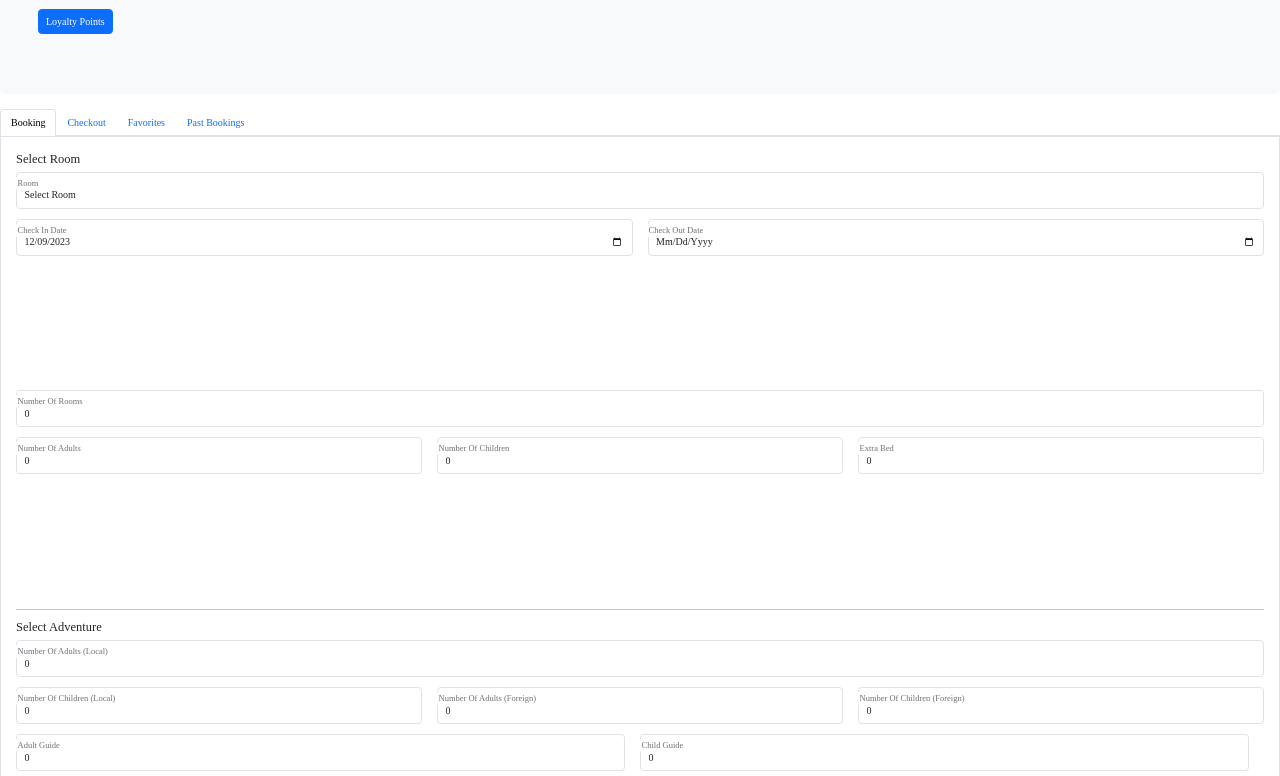
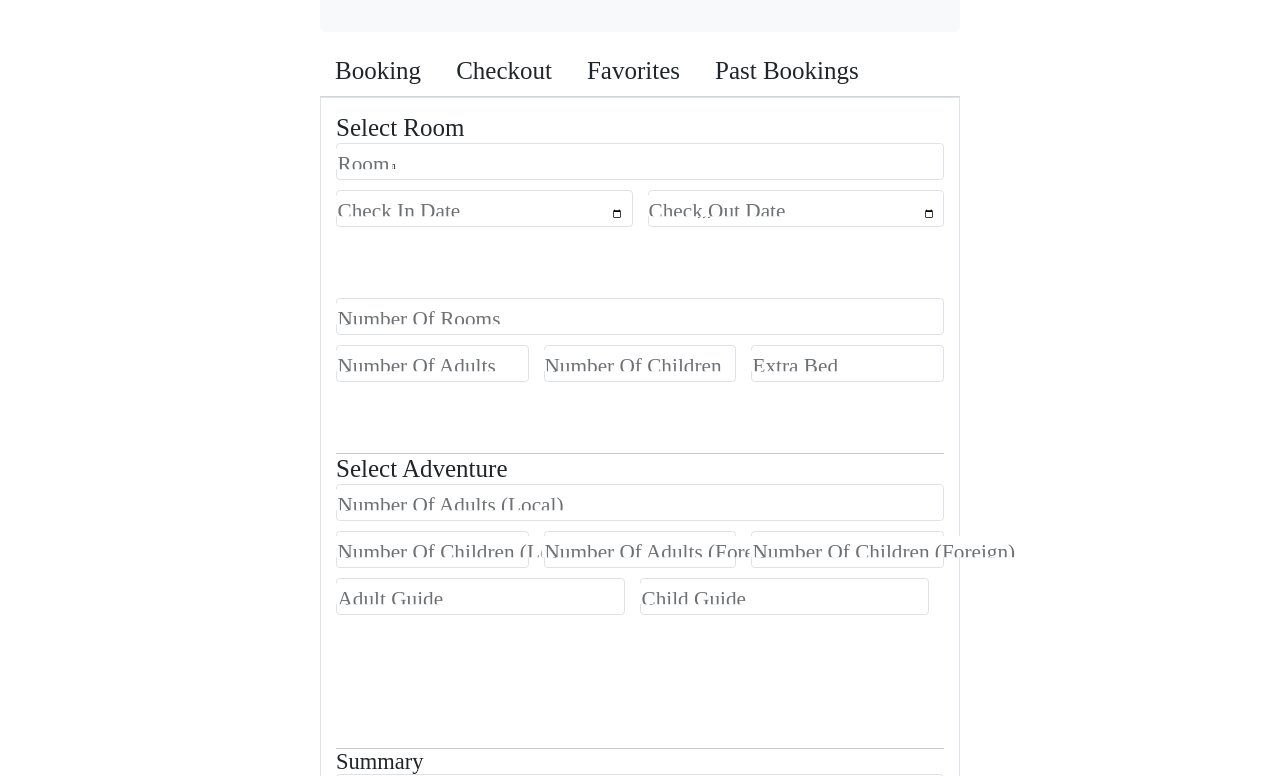
Before and after one commit to nehara1/sherton-demo, a plain HTML site: page booking.html in a window 1280 px wide. Shown: the part 244-1020 px from the top of the page. Drawn offline with nearby package versions, Linux system fonts and the light colour scheme.

Commit message:
update
update

```diff
--- a/booking.html
+++ b/booking.html
@@ -13,6 +13,7 @@
   <script src="//unpkg.com/alpinejs" defer></script>
   <link href="https://cdn.jsdelivr.net/npm/bootstrap@5.3.2/dist/css/bootstrap.min.css" rel="stylesheet"
     integrity="sha384-T3c6CoIi6uLrA9TneNEoa7RxnatzjcDSCmG1MXxSR1GAsXEV/Dwwykc2MPK8M2HN" crossorigin="anonymous">
+  <script src="https://cdn.tailwindcss.com"></script>
 
 
 
@@ -21,7 +22,6 @@
 </head>
 
 <body>
-
 
   <div>
     <header class="header">
@@ -43,13 +43,10 @@
 
   </div>
 
+  <div id="_app" x-data="_app" class="fullbody">
 
-  <body>
-
-    <div id="_app" x-data="_app" class="container3">
-
-      <div class="mt-4">
-        <div class="p-5 mb-4 bg-body-tertiary rounded-3" x-data="{ showLoyaltyPoints: false, loyality_points: 0 }">
+    <div class="mt-4 ">
+      <div class="p-100 mb-4 bg-body-tertiary rounded-3" x-data="{ showLoyaltyPoints: false, loyality_points: 0 }">
         <div class="container-fluid py-5">
           <h1 class="display-5 fw-bold">Welcome to Sheraton Maldives</h1>
           <p class="col-md-8 fs-4">
@@ -58,8 +55,6 @@
           <button @click="showLoyaltyPoints = !showLoyaltyPoints" class="btn btn-primary">
             Loyalty Points
           </button>
-
-            <!-- Loyalty points section toggled based on showLoyaltyPoints variable -->
           <p x-show="showLoyaltyPoints">
             You have <span x-text="loyality_points"></span> loyalty points
           </p>
@@ -67,23 +62,34 @@
       </div>
 
 
-        <ul class="nav nav-tabs">
-          <li class="nav-item" x-on:click="tab = 1">
-            <a class="nav-link" x-bind:class="tab == 1 ? 'active' : ''" aria-current="page" href="#">
+
+      <ul class="flex border-b border-gray-300">
+        <li class="mr-2" x-on:click="tab = 1">
+          <a class=" bigtab py-2 px-4 block border-b-2 border-transparent hover:border-blue-500 focus:outline-none {{ tab === 1 ? 'border-blue-500' : '' }}"
+            href="#">
             Booking
           </a>
         </li>
-          <li class="nav-item" x-bind:class="tab == 2 ? 'active' : ''" x-on:click="tab = 2">
-            <a class="nav-link" href="#">Checkout</a>
+        <li class="mr-2" x-on:click="tab = 2">
+          <a class=" bigtab py-2 px-4 block border-b-2 border-transparent hover:border-blue-500 focus:outline-none {{ tab === 2 ? 'border-blue-500' : '' }}"
+            href="#">
+            Checkout
+          </a>
         </li>
-          <li class="nav-item" x-bind:class="tab == 3 ? 'active' : ''" x-on:click="tab = 3">
-            <a class="nav-link" href="#">Favorites</a>
+        <li class="mr-2" x-on:click="tab = 3">
+          <a class=" bigtab py-2 px-4 block border-b-2 border-transparent hover:border-blue-500 focus:outline-none {{ tab === 3 ? 'border-blue-500' : '' }}"
+            href="#">
+            Favorites
+          </a>
         </li>
-          <li class="nav-item" x-bind:class="tab == 4 ? 'active' : ''" x-on:click="tab = 4">
-            <a class="nav-link" href="#">Past Bookings</a>
+        <li x-on:click="tab = 4">
+          <a class=" bigtab py-2 px-4 block border-b-2 border-transparent hover:border-blue-500 focus:outline-none {{ tab === 4 ? 'border-blue-500' : '' }}"
+            href="#">
+            Past Bookings
+          </a>
         </li>
       </ul>
-        <div class="border border-1 p-4">
+      <div class="border border-gray-300 p-4">
         <div x-show="tab === 1">
 
           <h5>
@@ -92,41 +98,44 @@
 
           <div class="row">
             <div class="form-floating mb-3 col-12">
-                <select type="date" x-model="booking.room_cost" class="form-control" id="room">
-                  <option value="0">Select Room</option>
+              <select type="date" x-model="booking.room_cost" class="form-control" id="room ">
+                <option value="0" disabled>Select Room</option>
                 <option value="25000">Delux Rooms</option>
                 <option value="35000">Delux Guest Rooms</option>
                 <option value="40000">Superior Cottage Rooms</option>
               </select>
-                <label for="room" class>Room</label>
+              <label for="room" class="rommer12">Room</label>
             </div>
             <div class="form-floating mb-3 col">
-                <input type="date" x-model="booking.checkin" class="form-control" id="check-in" />
+              <input type="date" x-model="booking.checkin" class="form-control" id="check-in" min="0" max="100" />
               <label for="check-in">Check In Date</label>
             </div>
             <div class="form-floating mb-3 col">
-                <input type="date" x-model="booking.checkout" class="form-control" id="check-out" />
+              <input type="date" x-model="booking.checkout" class="form-control" id="check-out" min="0" max="100" />
               <label for="check-out">Check Out Date</label>
             </div>
           </div>
 
           <div class="row">
             <div class="form-floating mb-3 col-12">
-                <input x-model="booking.number_of_rooms" type="number" class="form-control" id="number-of-rooms" />
+              <input x-model="booking.number_of_rooms" type="number" class="form-control" id="number-of-rooms" min="0"
+                max="100" />
               <label for="number-of-rooms">Number of Rooms</label>
             </div>
             <div class="form-floating mb-3 col">
-                <input x-model="booking.number_of_adults" type="number" class="form-control" id="number-of-adults" />
+              <input x-model="booking.number_of_adults" type="number" class="form-control" id="number-of-adults" min="0"
+                max="100" />
               <label for="number-of-adults">Number of Adults</label>
             </div>
             <div class="form-floating mb-3 col">
-                <input x-model="booking.number_of_children" type="number" class="form-control"
-                  id="number-of-children" />
+              <input x-model="booking.number_of_children" type="number" class="form-control" id="number-of-children"
+                min="0" max="100" />
               <label for="number-of-children">Number of Children</label>
             </div>
             <div class="form-floating mb-3 col">
-                <input x-model="booking.extra_bed" type="number" class="form-control" id="number-of-children" />
-                <label for="number-of-children" value="3000">Extra Bed</label>
+              <input x-model="booking.extra_bed" type="number" class="form-control" id="number-of-children" min="0"
+                max="10" />
+              <label for="number-of-children">Extra Bed</label>
             </div>
           </div>
 
@@ -139,32 +148,34 @@
           <div class="row">
             <div class="form-floating mb-3 col-12">
               <input x-model="booking.adventure.number_of_adults_local" type="number" class="form-control"
-                  id="number-of-adults-local" />
+                id="number-of-adults-local" min="0" max="100" />
               <label for="number-of-adults-local">Number of Adults (Local)</label>
             </div>
             <div class="form-floating mb-3 col">
               <input x-model="booking.adventure.number_of_children_local" type="number" class="form-control"
-                  id="number-of-children-local" />
+                id="number-of-children-local" min="0" max="100" />
               <label for="number-of-children-local">Number of Children (Local)</label>
             </div>
             <div class="form-floating mb-3 col">
               <input x-model="booking.adventure.number_of_adults_foreign" type="number" class="form-control"
-                  id="number-of-adults-foreign" />
+                id="number-of-adults-foreign" min="0" max="100" />
               <label for="number-of-adults-foreign">Number of Adults (Foreign)</label>
             </div>
             <div class="form-floating mb-3 col">
               <input x-model="booking.adventure.number_of_children_foreign" type="number" class="form-control"
-                  id="number-of-children-foreign" />
+                id="number-of-children-foreign" min="0" max="100" />
               <label for="number-of-children-foreign">Number of Children (Foreign)</label>
             </div>
 
             <div class="col-12 row">
               <div class="form-floating mb-3 col">
-                  <input x-model="booking.adventure.adult_guide" type="number" class="form-control" id="adult-guide" />
+                <input x-model="booking.adventure.adult_guide" type="number" class="form-control" id="adult-guide"
+                  min="0" max="100" />
                 <label for="adult-guide">Adult Guide</label>
               </div>
               <div class="form-floating mb-3 col">
-                  <input x-model="booking.adventure.child_guide" type="number" class="form-control" id="child-guide" />
+                <input x-model="booking.adventure.child_guide" type="number" class="form-control" id="child-guide"
+                  min="0" max="100" />
                 <label for="child-guide">Child Guide</label>
               </div>
             </div>
@@ -175,7 +186,7 @@
 
           <hr>
 
-            <h5>
+          <h5 class="sumarry text-4xl">
             Summary
           </h5>
 
@@ -327,8 +338,7 @@
                 <label for="card-holder">Card Holder</label>
               </div>
               <div class="form-floating mb-3 col">
-                  <input x-mask="99/99" x-model="booking.expiry_date" type="text" class="form-control"
-                    id="expiry-date" />
+                <input x-mask="99/99" x-model="booking.expiry_date" type="text" class="form-control" id="expiry-date" />
                 <label for="expiry-date">Expiry Date</label>
               </div>
             </div>
@@ -349,7 +359,7 @@
             Favorites
           </h5>
 
-            <table class="table table-bordered">
+          <!-- <table class="table table-bordered">
               <thead>
                 <tr>
                   <th scope="col">Check In</th>
@@ -392,7 +402,52 @@
                   </tr>
                 </template>
               </tbody>
+            </table> -->
+          <table class="table table-bordered w-full">
+            <thead class="bg-gray-200">
+              <tr>
+                <th scope="col" class="px-4 py-2">Check In</th>
+                <th scope="col" class="px-4 py-2">Check Out</th>
+                <th scope="col" class="px-4 py-2">Room Cost</th>
+                <th scope="col" class="px-4 py-2">Number of Rooms</th>
+                <th scope="col" class="px-4 py-2">Number of Adults</th>
+                <th scope="col" class="px-4 py-2">Number of Children</th>
+                <th scope="col" class="px-4 py-2">Extra Bed</th>
+                <th scope="col" class="px-4 py-2">Promo Code</th>
+                <th scope="col" class="px-4 py-2">Total Cost</th>
+                <th scope="col" class="px-4 py-2">Discount Percentage</th>
+                <th scope="col" class="px-4 py-2">Total Discount</th>
+                <th scope="col" class="px-4 py-2">Final Total</th>
+                <th scope="col" class="px-4 py-2">Total Adventure Cost</th>
+                <th scope="col" class="px-4 py-2">Actions</th>
+              </tr>
+            </thead>
+            <tbody>
+              <template x-for="(booking, index) in favorites" :key="booking">
+                <tr class="border-b">
+                  <td class="px-4 py-2" x-text="booking.checkin"></td>
+                  <td class="px-4 py-2" x-text="booking.checkout"></td>
+                  <td class="px-4 py-2" x-text="booking.room_cost"></td>
+                  <td class="px-4 py-2" x-text="booking.number_of_rooms"></td>
+                  <td class="px-4 py-2" x-text="booking.number_of_adults"></td>
+                  <td class="px-4 py-2" x-text="booking.number_of_children"></td>
+                  <td class="px-4 py-2" x-text="booking.extra_bed"></td>
+                  <td class="px-4 py-2" x-text="booking.promo_code"></td>
+                  <td class="px-4 py-2" x-text="booking.total_cost"></td>
+                  <td class="px-4 py-2" x-text="booking.discount_percentage"></td>
+                  <td class="px-4 py-2" x-text="booking.total_discount"></td>
+                  <td class="px-4 py-2" x-text="booking.final_total"></td>
+                  <td class="px-4 py-2" x-text="booking.final_adventure_cost"></td>
+                  <td class="px-4 py-2">
+                    <button class="btn btn-primary" x-on:click="bookFavorite(index)">
+                      Book Now
+                    </button>
+                  </td>
+                </tr>
+              </template>
+            </tbody>
           </table>
+
 
         </div>
         <div x-show="tab === 4">
@@ -449,6 +504,7 @@
 <script src="js/global.js"></script>
 
 
-</body>
+
+
 
 </html>
--- a/css/style.css
+++ b/css/style.css
@@ -2062,3 +2062,13 @@ a {
   }
 
 /* boookiiiiinggggggggggggggg */
+
+.fullbody{
+    font-size: 25px;
+    margin-left: 25%;
+    margin-right: 25%;
+}
+
+.bigtab{
+    text-decoration: none;
+}
--- a/js/global.js
+++ b/js/global.js
@@ -59,10 +59,10 @@ document.addEventListener('alpine:init', () => {
 
         get total_adventure_cost() {
             let total = 0;
-            total += this.booking.adventure.number_of_adults_local * 5000;
-            total += this.booking.adventure.number_of_adults_foreign * 10000;
-            total += this.booking.adventure.number_of_children_local * 2000;
-            total += this.booking.adventure.number_of_children_foreign * 5000;
+            total += this.booking.adventure.number_of_adults_local * 1000;
+            total += this.booking.adventure.number_of_adults_foreign * 2000;
+            total += this.booking.adventure.number_of_children_local * 500;
+            total += this.booking.adventure.number_of_children_foreign * 1000;
             total += this.booking.adventure.adult_guide * 1000;
             total += this.booking.adventure.child_guide * 500;
             this.booking.final_adventure_cost = total;
@@ -71,7 +71,8 @@ document.addEventListener('alpine:init', () => {
 
         get total_cost() {
             let total = 0;
-            total += this.booking.room_cost * this.booking.number_of_rooms;
+            extra = this.booking.extra_bed * 8000;
+            total += (this.booking.room_cost   * this.booking.number_of_rooms) + extra;
             total += this.total_adventure_cost;
             this.booking.total_cost = total;
 
@@ -82,8 +83,8 @@ document.addEventListener('alpine:init', () => {
             this.booking.final_total = total - this.booking.total_discount;
 
             return total;
+
         },
-
         goToCheckout() {
             // change the tab to 2 (checkout)
             this.tab = 2;
```
Lines whose indentation alone changed are shown as unchanged.
